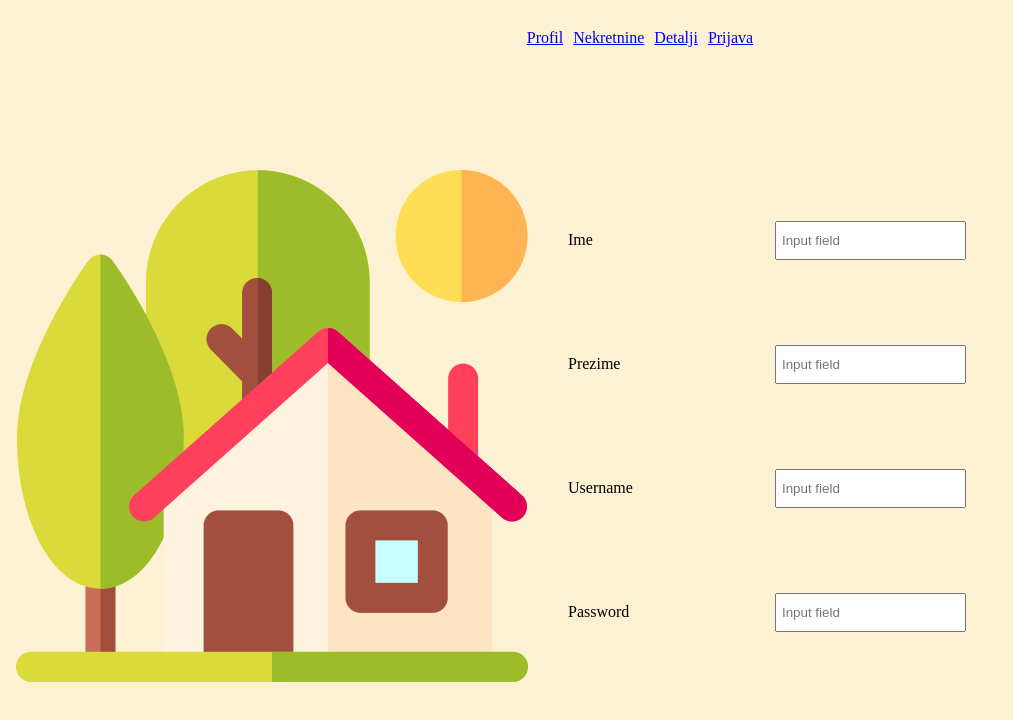
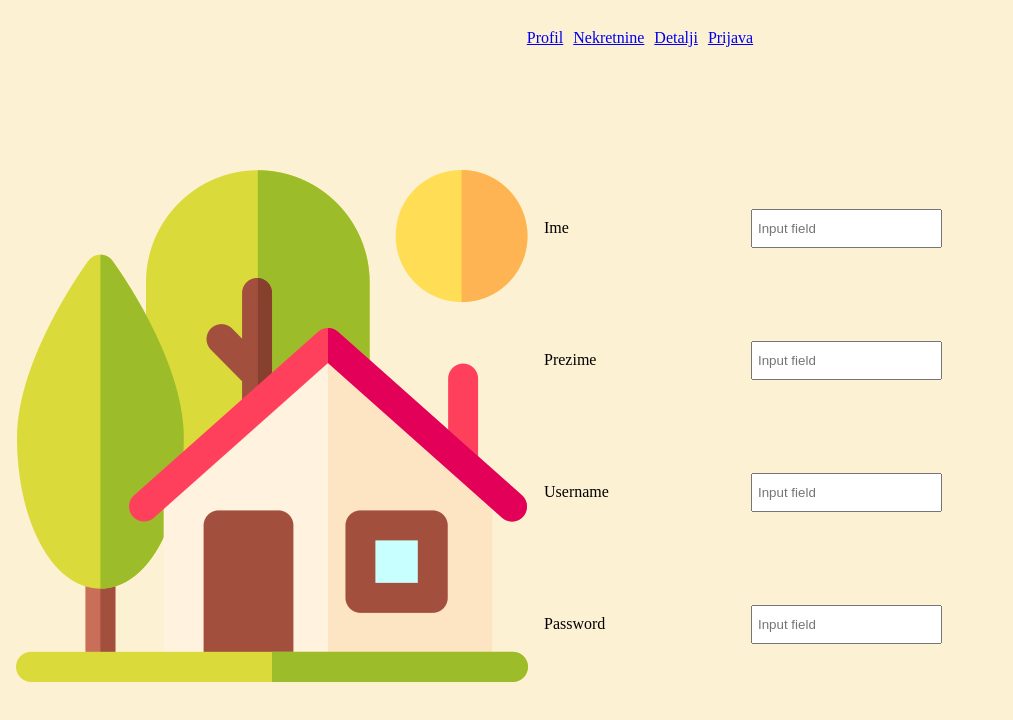
Before and after one commit to zlendo1/wt-real-estate-web-app, a website: page public/html/profil.html in a window 1280 px wide. Shown: the whole page, without its empty margins (0-1013 px from the left). Drawn offline with Linux system fonts and the light colour scheme.

Commit message:
refactored profil page look

```diff
--- a/public/css/profil.css
+++ b/public/css/profil.css
@@ -2,18 +2,18 @@ body {
     margin: 16px;
 }
 
-ul {
-    list-style: none;
+#content_grid {
     display: grid;
     grid-gap: 16px;
     grid-template-columns: repeat(2, 1fr);
+    margin-left: 0;
 }
 
 input {
     padding: 10px 5px;
 }
 
-li {
+.grid_item {
     align-self: center;
 }
 
@@ -21,4 +21,8 @@ li {
     #content {
         display: flex;
     }
+
+    #content_grid {
+        margin-left: 16px;
+    }
 }
--- a/public/html/profil.html
+++ b/public/html/profil.html
@@ -10,16 +10,16 @@
     <iframe id="meni" src="./meni.html"></iframe>
     <div id="content">
         <img src="../res/house.png" alt="profilna_slika">
-        <ul>
-            <li><label for="input_ime">Ime</label></li>
-            <li><input type="text" name="input_ime" id="input_ime" placeholder="Input field"></li>
-            <li><label for="input_prezime">Prezime</label></li>
-            <li><input type="text" name="input_" id="input_prezime" placeholder="Input field"></li>
-            <li><label for="input_username">Username</label></li>
-            <li><input type="text" name="input_" id="input_username" placeholder="Input field"></li>
-            <li><label for="input_password">Password</label></li>
-            <li><input type="text" name="input_" id="input_password" placeholder="Input field"></li>
-        </ul>
+        <div id="content_grid">
+            <label class="grid_item" for="input_ime">Ime</label>
+            <input class="grid_item" type="text" name="input" id="input_ime" placeholder="Input field">
+            <label class="grid_item" for="input_prezime">Prezime</label>
+            <input class="grid_item" type="text" name="input" id="input_prezime" placeholder="Input field">
+            <label class="grid_item" for="input_username">Username</label>
+            <input class="grid_item" type="text" name="input" id="input_username" placeholder="Input field">
+            <label class="grid_item" for="input_password">Password</label>
+            <input class="grid_item" type="text" name="input" id="input_password" placeholder="Input field">
+        </div>
     </div>
 </body>
 </html>
```
